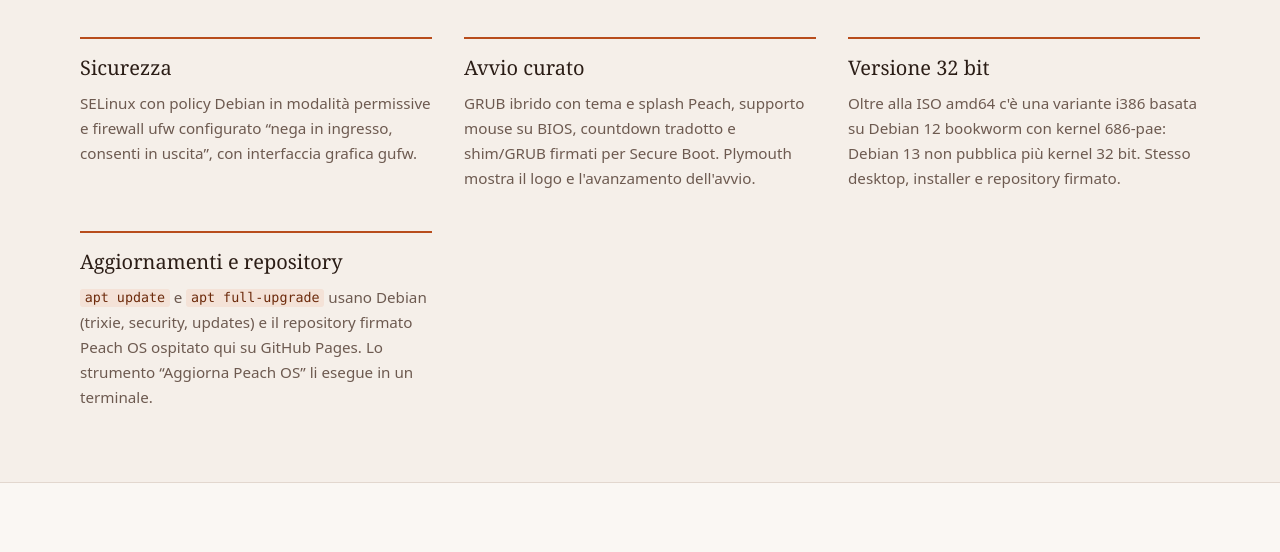
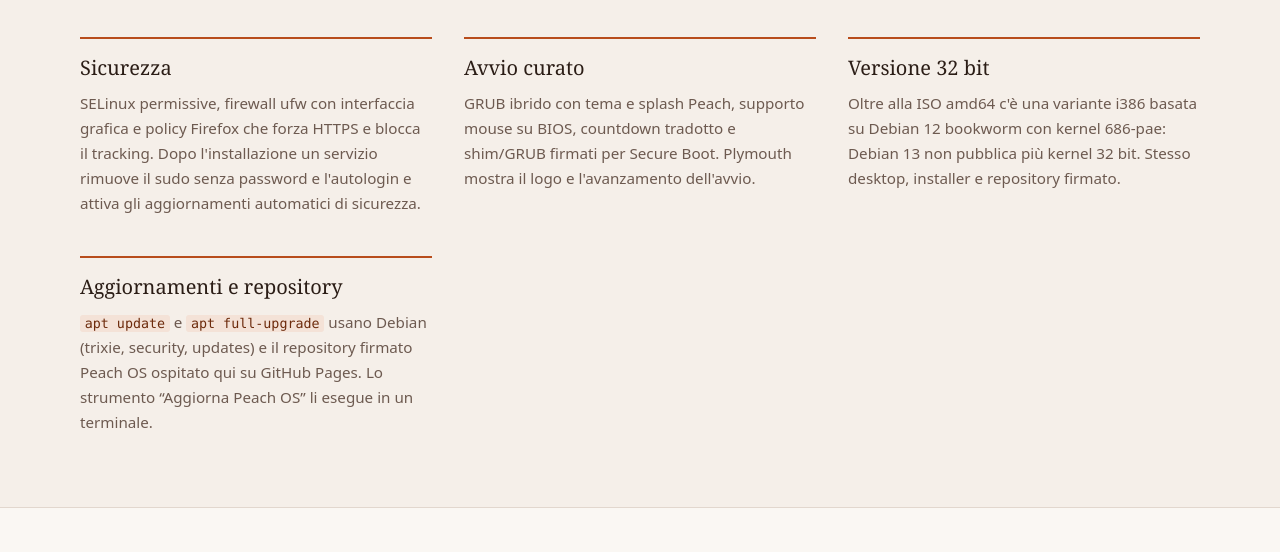
Before and after one commit to artiombilash9-ctrl/peach-os, a plain HTML site: page docs/index.html in a window 1280 px wide. Shown: the part 1297-1849 px from the top of the page. Drawn offline with Linux system fonts and the light colour scheme.

Commit message:
Sistema piu' sicuro e user friendly
Sicurezza:
- unattended-upgrades per Debian-Security e repository Peach OS.
- peach-firstboot: su sistema installato rimuove sudo senza password e
  autologin, attiva aggiornamenti automatici e riafferma ufw.
- policy Firefox ESR: HTTPS-only, blocco tracking, no telemetria/studi.
- welcome: chiarisce che sudo senza password vale solo per la live.

Usabilita':
- nuovo comando 'Stato e sicurezza' con firewall, SELinux, aggiornamenti,
  rete e disco.
- README e sito aggiornati.

```diff
--- a/docs/index.html
+++ b/docs/index.html
@@ -87,9 +87,10 @@
           </article>
           <article class="card">
             <h3>Sicurezza</h3>
-            <p>SELinux con policy Debian in modalità permissive e firewall ufw
-              configurato “nega in ingresso, consenti in uscita”, con interfaccia
-              grafica gufw.</p>
+            <p>SELinux permissive, firewall ufw con interfaccia grafica e policy
+              Firefox che forza HTTPS e blocca il tracking. Dopo l'installazione
+              un servizio rimuove il sudo senza password e l'autologin e attiva
+              gli aggiornamenti automatici di sicurezza.</p>
           </article>
           <article class="card">
             <h3>Avvio curato</h3>
```
Also changed, not shown: config/includes.chroot/usr/lib/firefox-esr/distribution/policies.json (added, +13 -0 lines), 11 other files.
